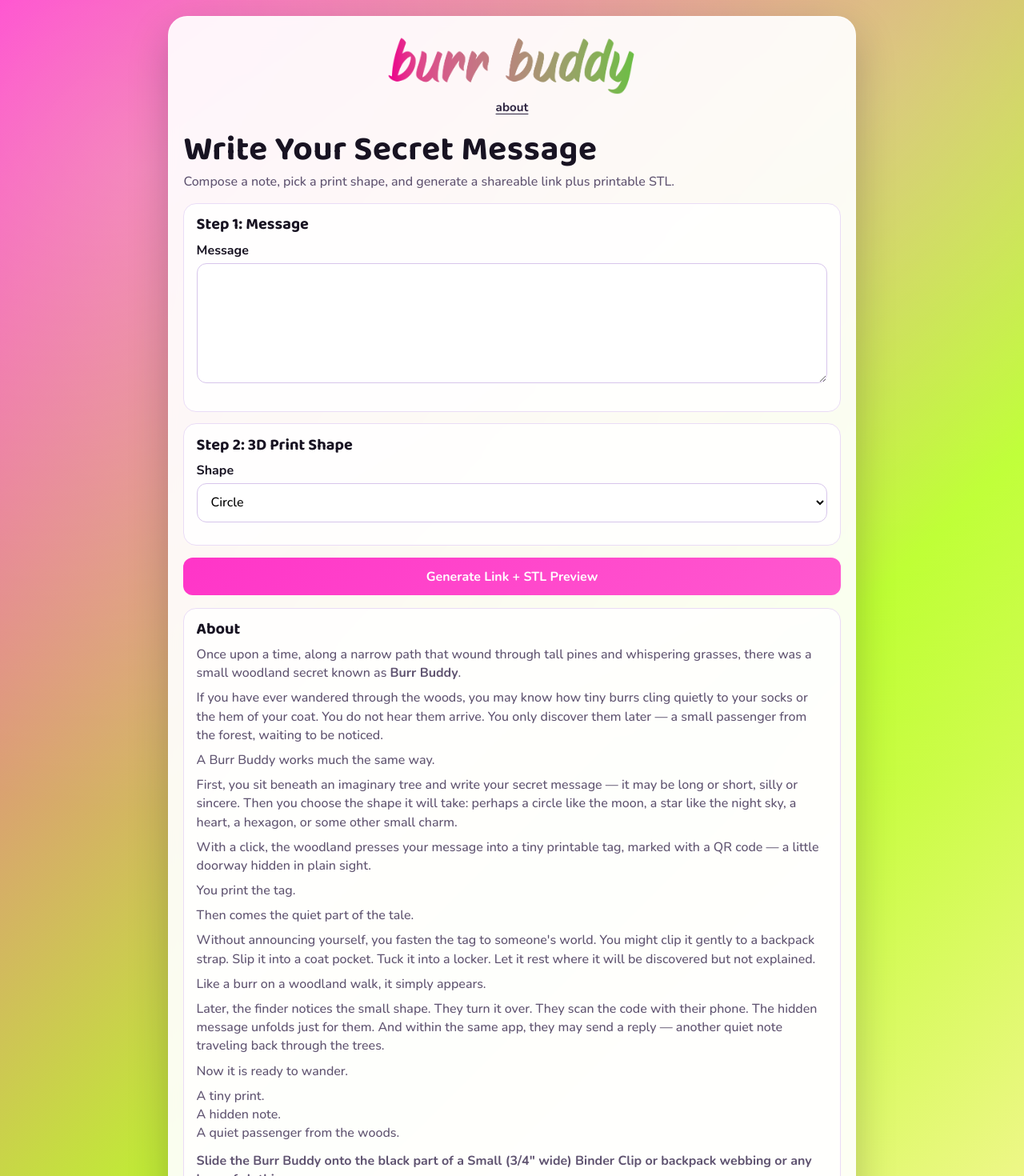
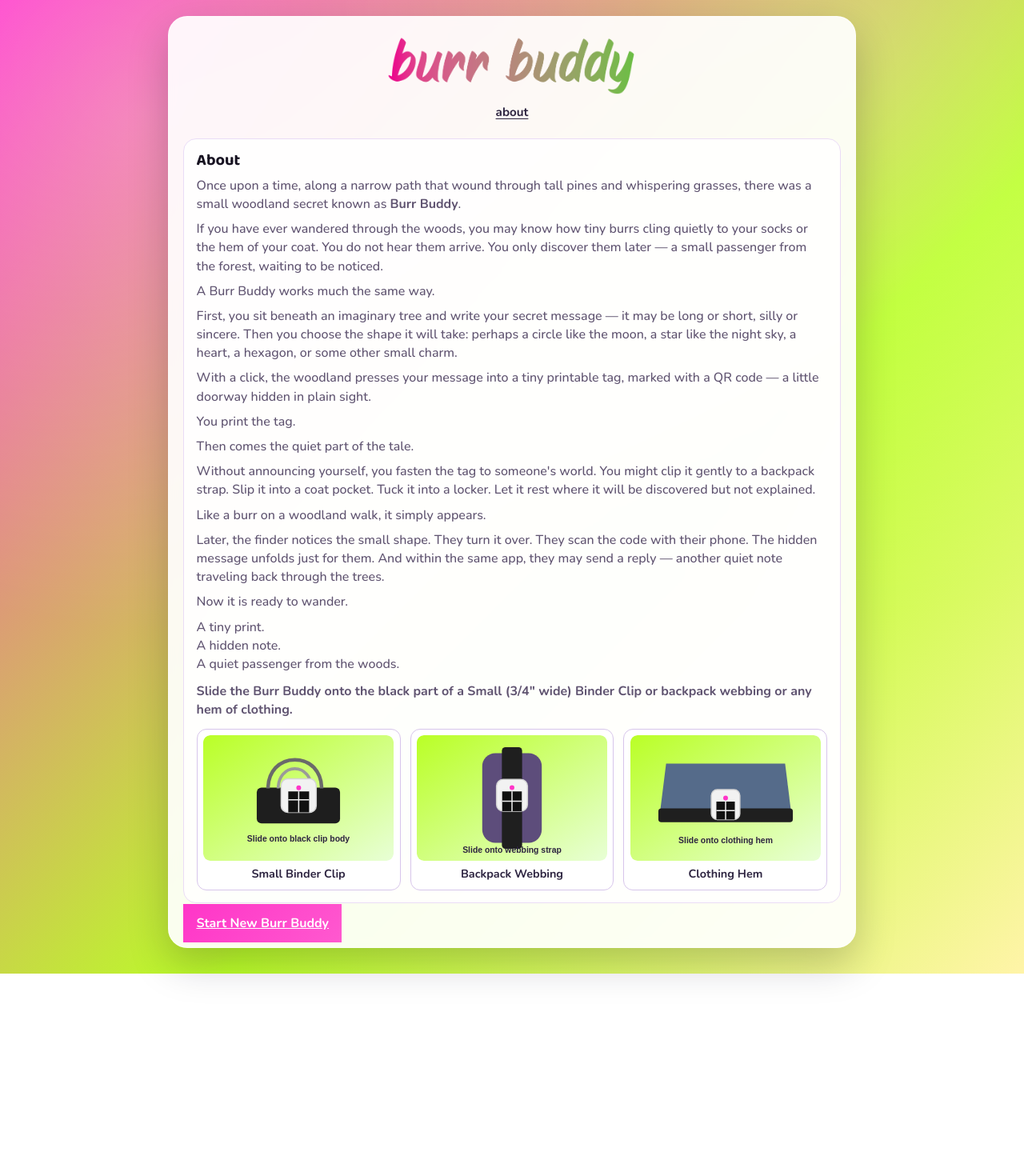
Before and after one commit to jessedarley/burr-buddy, a React (Vite) app: page /about in a window 1280 px wide. Before the commit this address led to /create. Shown: the top 1470 px of the page at 80% size. After the commit the page ends 1217 px from the top, so only its background shows below. Built offline with nearby package versions, Linux system fonts and the light colour scheme.

Commit message:
about page

```diff
--- a/src/App.css
+++ b/src/App.css
@@ -83,6 +83,14 @@
   font-weight: 800;
   text-decoration: underline;
   text-underline-offset: 3px;
+}
+
+.brand-links {
+  display: flex;
+  gap: 0.9rem;
+  align-items: center;
+  justify-content: center;
+  flex-wrap: wrap;
 }
 
 .hero {
--- a/src/App.jsx
+++ b/src/App.jsx
@@ -1,5 +1,6 @@
 import { Navigate, Route, Routes } from 'react-router-dom'
 import './App.css'
+import { AboutPage } from './pages/AboutPage'
 import { CreatePage } from './pages/CreatePage'
 import { ReceiverPage } from './pages/ReceiverPage'
 
@@ -8,6 +9,7 @@ export default function App() {
     <Routes>
       <Route path="/" element={<Navigate to="/create" replace />} />
       <Route path="/create" element={<CreatePage />} />
+      <Route path="/about" element={<AboutPage />} />
       <Route path="/p/:token" element={<ReceiverPage />} />
       <Route path="/r/:token" element={<ReceiverPage />} />
       <Route path="*" element={<Navigate to="/create" replace />} />
--- /dev/null
+++ b/src/components/AboutContent.jsx
@@ -0,0 +1,59 @@
+import binderClipScenario from '../assets/scenario-binder-clip.svg'
+import backpackWebbingScenario from '../assets/scenario-backpack-webbing.svg'
+import clothingHemScenario from '../assets/scenario-clothing-hem.svg'
+
+export function AboutContent() {
+  return (
+    <>
+      <p className="about-text">
+        Once upon a time, along a narrow path that wound through tall pines and whispering grasses, there was a small woodland secret known as <strong>Burr Buddy</strong>.
+      </p>
+      <p className="about-text">
+        If you have ever wandered through the woods, you may know how tiny burrs cling quietly to your socks or the hem of your coat. You do not hear them arrive. You only discover them later &mdash; a small passenger from the forest, waiting to be noticed.
+      </p>
+      <p className="about-text">A Burr Buddy works much the same way.</p>
+      <p className="about-text">
+        First, you sit beneath an imaginary tree and write your secret message &mdash; it may be long or short, silly or sincere. Then you choose the shape it will take: perhaps a circle like the moon, a star like the night sky, a heart, a hexagon, or some other small charm.
+      </p>
+      <p className="about-text">
+        With a click, the woodland presses your message into a tiny printable tag, marked with a QR code &mdash; a little doorway hidden in plain sight.
+      </p>
+      <p className="about-text">You print the tag.</p>
+      <p className="about-text">Then comes the quiet part of the tale.</p>
+      <p className="about-text">
+        Without announcing yourself, you fasten the tag to someone&apos;s world. You might clip it gently to a backpack strap. Slip it into a coat pocket. Tuck it into a locker. Let it rest where it will be discovered but not explained.
+      </p>
+      <p className="about-text">Like a burr on a woodland walk, it simply appears.</p>
+      <p className="about-text">
+        Later, the finder notices the small shape. They turn it over. They scan the code with their phone. The hidden message unfolds just for them. And within the same app, they may send a reply &mdash; another quiet note traveling back through the trees.
+      </p>
+      <p className="about-text">Now it is ready to wander.</p>
+      <p className="about-text">
+        A tiny print.
+        <br />
+        A hidden note.
+        <br />
+        A quiet passenger from the woods.
+      </p>
+      <figure className="about-figure">
+        <p className="about-text about-figure-note">
+          Slide the Burr Buddy onto the black part of a Small (3/4&quot; wide) Binder Clip or backpack webbing or any hem of clothing.
+        </p>
+        <div className="about-scenario-grid">
+          <div className="about-scenario">
+            <img src={binderClipScenario} alt="Burr Buddy slid onto the black part of a small binder clip" />
+            <p className="about-scenario-label">Small Binder Clip</p>
+          </div>
+          <div className="about-scenario">
+            <img src={backpackWebbingScenario} alt="Burr Buddy attached to backpack webbing" />
+            <p className="about-scenario-label">Backpack Webbing</p>
+          </div>
+          <div className="about-scenario">
+            <img src={clothingHemScenario} alt="Burr Buddy attached to a clothing hem" />
+            <p className="about-scenario-label">Clothing Hem</p>
+          </div>
+        </div>
+      </figure>
+    </>
+  )
+}
--- a/src/components/BrandHeader.jsx
+++ b/src/components/BrandHeader.jsx
@@ -1,12 +1,30 @@
 import logo from '../assets/logo.png'
 
-export function BrandHeader() {
+export function BrandHeader({
+  aboutHref = '#about',
+  showStartLink = false,
+  startLinkNewTab = false,
+}) {
   return (
     <div className="brand">
-      <img className="brand-logo" src={logo} alt="Burr Buddy logo" />
-      <a className="brand-link" href="#about">
-        about
+      <a href="/create" aria-label="Start New Burr Buddy">
+        <img className="brand-logo" src={logo} alt="Burr Buddy logo" />
       </a>
+      <div className="brand-links">
+        <a className="brand-link" href={aboutHref}>
+          about
+        </a>
+        {showStartLink ? (
+          <a
+            className="brand-link"
+            href="/create"
+            target={startLinkNewTab ? '_blank' : undefined}
+            rel={startLinkNewTab ? 'noopener noreferrer' : undefined}
+          >
+            Start New Burr Buddy
+          </a>
+        ) : null}
+      </div>
     </div>
   )
 }
--- /dev/null
+++ b/src/pages/AboutPage.jsx
@@ -0,0 +1,19 @@
+import { BrandHeader } from '../components/BrandHeader'
+import { AboutContent } from '../components/AboutContent'
+
+export function AboutPage() {
+  return (
+    <main className="page">
+      <div className="container panel">
+        <BrandHeader aboutHref="/about" />
+        <section className="section-card about-card" id="about">
+          <h1 className="section-title">About</h1>
+          <AboutContent />
+        </section>
+        <a className="btn btn-primary" href="/create">
+          Start New Burr Buddy
+        </a>
+      </div>
+    </main>
+  )
+}
--- a/src/pages/CreatePage.jsx
+++ b/src/pages/CreatePage.jsx
@@ -1,75 +1,12 @@
 import { Suspense, lazy, useEffect, useMemo, useState } from 'react'
 import { BrandHeader } from '../components/BrandHeader'
+import { AboutContent } from '../components/AboutContent'
 import { ErrorBoundary } from '../components/ErrorBoundary'
 import { PRINT_SHAPE_OPTIONS } from '../lib/printShapes'
-import binderClipScenario from '../assets/scenario-binder-clip.svg'
-import backpackWebbingScenario from '../assets/scenario-backpack-webbing.svg'
-import clothingHemScenario from '../assets/scenario-clothing-hem.svg'
 
 const StlViewer = lazy(() =>
   import('../components/StlViewer').then((module) => ({ default: module.StlViewer })),
 )
-
-function AboutCopy() {
-  return (
-    <>
-      <p className="about-text">
-        Once upon a time, along a narrow path that wound through tall pines and whispering grasses, there was a small woodland secret known as <strong>Burr Buddy</strong>.
-      </p>
-      <p className="about-text">
-        If you have ever wandered through the woods, you may know how tiny burrs cling quietly to your socks or the hem of your coat. You do not hear them arrive. You only discover them later &mdash; a small passenger from the forest, waiting to be noticed.
-      </p>
-      <p className="about-text">A Burr Buddy works much the same way.</p>
-      <p className="about-text">
-        First, you sit beneath an imaginary tree and write your secret message &mdash; it may be long or short, silly or sincere. Then you choose the shape it will take: perhaps a circle like the moon, a star like the night sky, a heart, a hexagon, or some other small charm.
-      </p>
-      <p className="about-text">
-        With a click, the woodland presses your message into a tiny printable tag, marked with a QR code &mdash; a little doorway hidden in plain sight.
-      </p>
-      <p className="about-text">You print the tag.</p>
-      <p className="about-text">Then comes the quiet part of the tale.</p>
-      <p className="about-text">
-        Without announcing yourself, you fasten the tag to someone&apos;s world. You might clip it gently to a backpack strap. Slip it into a coat pocket. Tuck it into a locker. Let it rest where it will be discovered but not explained.
-      </p>
-      <p className="about-text">Like a burr on a woodland walk, it simply appears.</p>
-      <p className="about-text">
-        Later, the finder notices the small shape. They turn it over. They scan the code with their phone. The hidden message unfolds just for them. And within the same app, they may send a reply &mdash; another quiet note traveling back through the trees.
-      </p>
-      <p className="about-text">Now it is ready to wander.</p>
-      <p className="about-text">
-        A tiny print.
-        <br />
-        A hidden note.
-        <br />
-        A quiet passenger from the woods.
-      </p>
-    </>
-  )
-}
-
-function AboutScenarios() {
-  return (
-    <figure className="about-figure">
-      <p className="about-text about-figure-note">
-        Slide the Burr Buddy onto the black part of a Small (3/4&quot; wide) Binder Clip or backpack webbing or any hem of clothing.
-      </p>
-      <div className="about-scenario-grid">
-        <div className="about-scenario">
-          <img src={binderClipScenario} alt="Burr Buddy slid onto the black part of a small binder clip" />
-          <p className="about-scenario-label">Small Binder Clip</p>
-        </div>
-        <div className="about-scenario">
-          <img src={backpackWebbingScenario} alt="Burr Buddy attached to backpack webbing" />
-          <p className="about-scenario-label">Backpack Webbing</p>
-        </div>
-        <div className="about-scenario">
-          <img src={clothingHemScenario} alt="Burr Buddy attached to a clothing hem" />
-          <p className="about-scenario-label">Clothing Hem</p>
-        </div>
-      </div>
-    </figure>
-  )
-}
 
 function getReceiverBaseUrl() {
   const configured = `${import.meta.env.VITE_QR_BASE_URL || ''}`.trim()
@@ -257,8 +194,7 @@ export function CreatePage() {
 
           <section id="about" className="section-card about-card">
             <h2 className="section-title">About</h2>
-            <AboutCopy />
-            <AboutScenarios />
+            <AboutContent />
           </section>
         </div>
       </main>
@@ -321,8 +257,7 @@ export function CreatePage() {
 
         <section id="about" className="section-card about-card">
           <h2 className="section-title">About</h2>
-          <AboutCopy />
-          <AboutScenarios />
+          <AboutContent />
         </section>
       </div>
     </main>
--- a/src/pages/ReceiverPage.jsx
+++ b/src/pages/ReceiverPage.jsx
@@ -96,7 +96,7 @@ export function ReceiverPage() {
   return (
     <main className="page">
       <div className="container panel">
-        <BrandHeader />
+        <BrandHeader aboutHref="/about" showStartLink startLinkNewTab />
         <section className="hero">
           <h1 className="hero-title">Your Secret Message (Shh!)</h1>
         </section>
```
